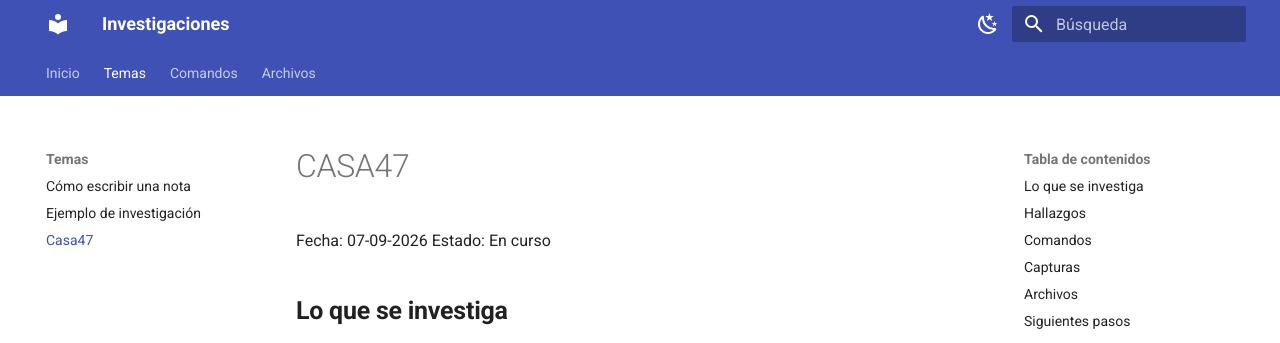
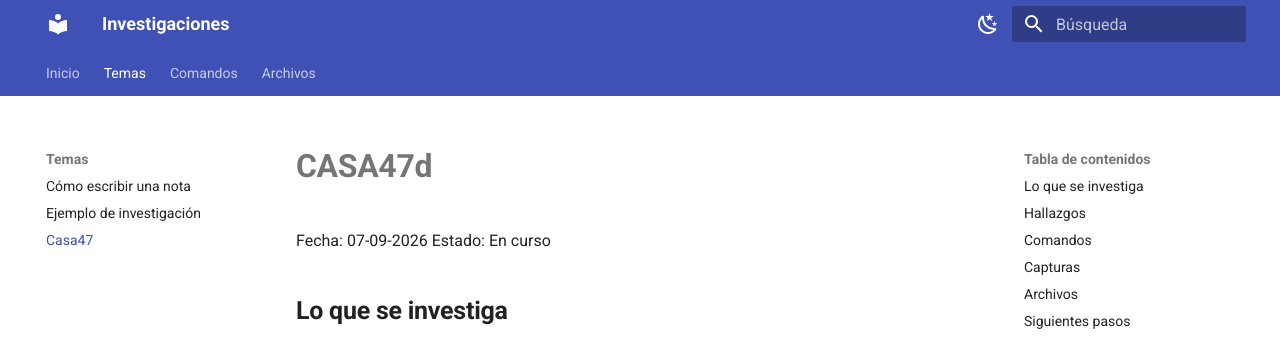
Before and after one commit to Wido77/MKDocs, an MkDocs documentation site: the page built from docs/temas/casa47.md, in a window 1280 px wide and 900 px high. Shown: the top 343 px of the window. Built offline with MkDocs 1.6.1 and Material for MkDocs 9.7.7, drawn with Linux system fonts in a browser that asks for light colours.

```diff
--- a/docs/temas/casa47.md
+++ b/docs/temas/casa47.md
@@ -1,4 +1,4 @@
-# CASA47
+# <b>CASA47d</b>
 
 Fecha: 07-09-2026
 Estado: En curso
```
Also changed, not shown: docs/assets/images/casa47/emilio.png (renamed from docs/assets/images/casa47/emilio.PNG), 1 other file.
